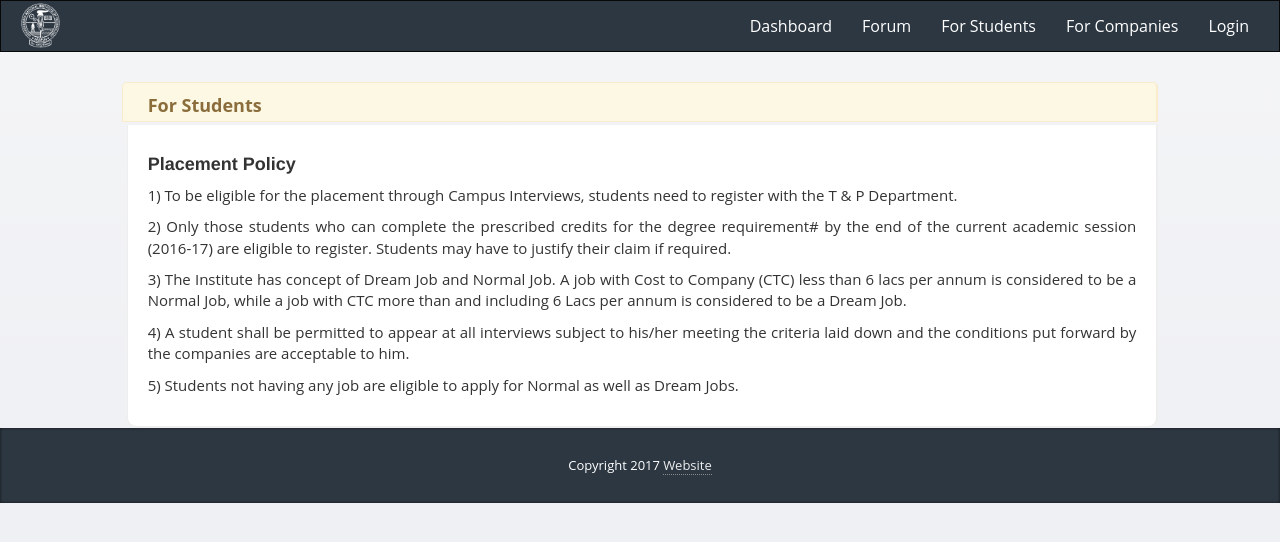
After one commit to atharvaparwatkar/TnP_Hackathon, a Django app: a page that uses forum/templates/forum/base.html in a window 1280 px wide. The commit adds this page. Shown: the top 542 px of the page. Run offline with Django 3.2, Linux system fonts and the light colour scheme; some libraries are stand-ins or nearby versions.

Commit message:
Forum completed, Bug Fixs

```diff
--- a/dashboard/urls.py
+++ b/dashboard/urls.py
@@ -1,6 +1,8 @@
 from django.conf.urls import url
 from django.contrib import admin
 from . import views
+
+app_name = 'dashboard'
 
 urlpatterns = [
     url(r'^$', views.dashboard, name='dashboard'),
--- a/dashboard/views.py
+++ b/dashboard/views.py
@@ -79,7 +79,7 @@ def log_in(request):
 @login_required
 def log_out(request):
     logout(request)
-    return redirect('home')
+    return redirect('home:home')
 
 @login_required
 def edit_prof(request):
--- a/forum/models.py
+++ b/forum/models.py
@@ -43,7 +43,7 @@ class Topic(models.Model):
         return self.post_set.count()
 
     def num_replies(self):
-        return max(0, self.post_set.count() - 1)
+        return max(0, self.post_set.count())
 
     def last_post(self):
         if self.post_set.count():
--- a/forum/templates/forum/base.html
+++ b/forum/templates/forum/base.html
@@ -1,9 +1,9 @@
 <!DOCTYPE html>
 <html>
   <head>
-      {% block title %}
-      {% endblock %}
-      {% load staticfiles %}
+    {% block title %}
+    {% endblock %}
+    {% load staticfiles %}
     <meta name="viewport" content="width=device-width, initial-scale=1.0">
     <!-- Bootstrap -->
     <link href="{% static 'home/bootstrap/css/bootstrap.min.css' %}" rel="stylesheet">
@@ -21,7 +21,7 @@
     <nav class="navbar navbar-inverse">
       <div class="container-fluid">
         <div class="navbar-header">
-          <a class="navbar-brand" href="{% url 'home' %}" style="padding: 0px; margin-left: 20px;"><img src="{% static 'home/images/logo.png' %}" style="padding: 0px; height: 45px; margin-top: 2px;"/></a>
+          <a class="navbar-brand" href="{% url 'home:home' %}" style="padding: 0px; margin-left: 20px;"><img src="{% static 'home/images/logo.png' %}" style="padding: 0px; height: 45px; margin-top: 2px;"/></a>
           <button type="button" class="navbar-toggle" data-toggle="collapse" data-target="#myNavbar">
                 <span class="icon-bar"></span>
                 <span class="icon-bar"></span>
@@ -32,12 +32,14 @@
         <div class="collapse navbar-collapse" id="myNavbar">
           <ul class="nav navbar-nav navbar-right" style="margin-right: 0;">
             <li><a href="{% url 'dashboard:dashboard' %}">Dashboard</a></li>
-            <li><a href="for_students.html">For Students</a></li>
-            <li><a href="for_companies.html">For Companies</a></li>
+            <li><a href="http://127.0.0.1:8000/forum/2">Forum</a></li>
+              {#<li><a href="{% url 'forum:forum-detail' %}/2">Forum</a></li>#}
+            <li><a href="{% url 'home:for_students' %}">For Students</a></li>
+            <li><a href="{% url 'home:for_companies' %}">For Companies</a></li>
               {% if request.user.is_authenticated %}
                   <li><a href="{% url 'dashboard:logout' %}">Logout</a></li>
               {% else %}
-                  <li><a href="{% url 'dashboard:login' %}">Log In</a></li>
+                  <li><a href="{% url 'dashboard:login' %}">Login</a></li>
               {% endif %}
 
           </ul>
@@ -111,8 +113,8 @@
 {#    </div>#}
 
 
- {% block content %}
-  {% endblock %}
+    {% block content %}
+    {% endblock %}
 
     <!-- jQuery (necessary for Bootstrap's JavaScript plugins) -->
     <script src="https://code.jquery.com/jquery.js"></script>
--- a/forum/templates/forum/new-topic.html
+++ b/forum/templates/forum/new-topic.html
@@ -5,7 +5,7 @@
 {% endblock %}
 
 {% block content %}
-<form class="" action = "{% url 'new-topic' forum.id %}" method="POST">
+<form class="" action = "{% url 'forum:new-topic' forum.id %}" method="POST">
     {% csrf_token %}
     <div class="container">
           <div class="row">
@@ -27,7 +27,7 @@
                     :
                   </div>
                   <div class="col-md-7" style="margin-bottom: 10px">
-                    <textarea cols="40" id="id_body" maxlength="10000" name="body" rows="10" required></textarea>
+                    <textarea cols="40" id="id_body" maxlength="10000" name="description" rows="10" required></textarea>
                   </div>
           </div>
         <input class="btn btn-info" type="submit" value="Submit" />
--- a/forum/templates/forum/reply.html
+++ b/forum/templates/forum/reply.html
@@ -5,7 +5,7 @@
 {% endblock %}
 
 {% block content %}
-<form class="" action="{% url 'reply' topic.id %}" method="POST">
+<form class="" action="{% url 'forum:reply' topic.id %}" method="POST">
     {% csrf_token %}
     <div class="container">
           <div class="row">
--- a/forum/urls.py
+++ b/forum/urls.py
@@ -2,9 +2,11 @@ from django.conf.urls import url, include
 from django.contrib import admin
 from . import views
 
+app_name = 'forum'
+
 urlpatterns = [
-    url(r'^$', views.index, name='forum-index'),
-    url(r'^(\d+)/$', views.forum, name='forum-detail'),
+    # url(r'^$', views.index, name='forum-index'),
+    url(r'^(?P<forum_id>[0-9]+)/$', views.forum, name='forum-detail'),
     url(r'^topic/(\d+)/$', views.topic, name='topic-detail'),
     url(r'^reply/(\d+)/$', views.post_reply, name='reply'),
     url(r'newtopic/(\d+)/$', views.new_topic, name='new-topic'),
--- /dev/null
+++ b/home/templates/home/for_students.html
@@ -0,0 +1,49 @@
+{% extends 'forum/base.html' %}
+
+{% block content %}
+    <div class="page-content">
+    	<div class="row">
+		  <div class="col-md-1">
+      </div>
+		  <div class="col-md-10">
+		  	<div class="row">
+		  		<div class="col-md-12 panel-warning">
+		  			<div class="content-box-header panel-heading">
+	  					<div class="panel-title" id="title">For Students</div>
+		  			</div>
+
+		  			<div class="content-box-large box-with-header" id="info">
+              <h4 style="font-weight: bold;">Placement Policy</h4>
+  <p style="text-align: justify;">1) To be eligible for the placement through Campus Interviews, students need to register with
+the T & P Department.</p>
+  <p style="text-align: justify;">2) Only those students who can complete the prescribed credits for the degree requirement#
+by the end of the current academic session (2016-17) are eligible to register. Students may
+have to justify their claim if required.</p>
+  <p style="text-align: justify;">3) The Institute has concept of Dream Job and Normal Job. A job with Cost to Company (CTC)
+less than 6 lacs per annum is considered to be a Normal Job, while a job with CTC more than
+and including 6 Lacs per annum is considered to be a Dream Job.</p>
+  <p style="text-align: justify;">4) A student shall be permitted to appear at all interviews subject to his/her meeting the
+criteria laid down and the conditions put forward by the companies are acceptable to him.</p>
+  <p style="text-align: justify;">5) Students not having any job are eligible to apply for Normal as well as Dream Jobs.</p>
+
+
+
+
+
+					</div>
+		  		</div>
+		  	</div>
+		  </div>
+		</div>
+    </div>
+
+    <footer>
+         <div class="container">
+
+            <div class="copy text-center">
+               Copyright 2017 <a href='#'>Website</a>
+            </div>
+
+         </div>
+      </footer>
+{% endblock %}
--- a/home/urls.py
+++ b/home/urls.py
@@ -2,6 +2,10 @@ from django.conf.urls import url, include
 from django.contrib import admin
 from . import views
 
+app_name = 'home'
+
 urlpatterns = [
     url(r'^$', views.home, name='home'),
+    url(r'^for-students$', views.for_students, name='for_students'),
+    url(r'^for-companies$', views.for_companies, name='for_companies'),
 ]
--- a/home/views.py
+++ b/home/views.py
@@ -11,6 +11,13 @@ def home(request):
         'all_sensitive_news': all_sensitive_news,
         'all_recent_news': all_recent_news,
     }
-
     # return HttpResponse("You are in home page.")
     return render(request, 'home/home.html', context)
+
+
+def for_students(request):
+    return render(request, 'home/for_students.html')
+
+
+def for_companies(request):
+    return render(request, 'home/for_companies.html')
```
Also changed, not shown: dashboard/templates/dashboard/base.html (+6 -5 lines), forum/templates/forum/forum.html (+6 -3 lines), forum/templates/forum/topic.html (+13 -2 lines), forum/views.py (+5 -2 lines), home/templates/home/for_companies.html (added, +40 -0 lines), db.sqlite3.
